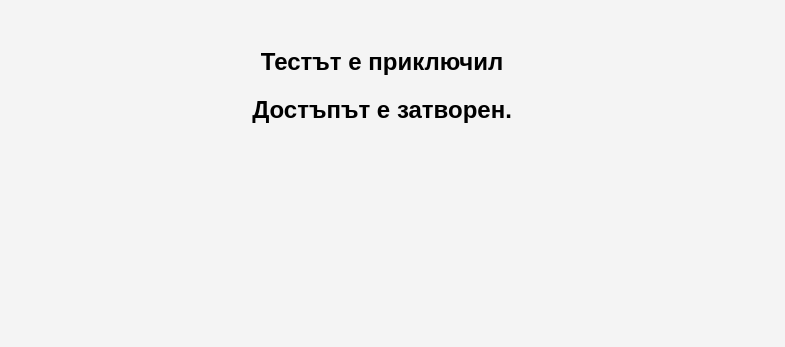
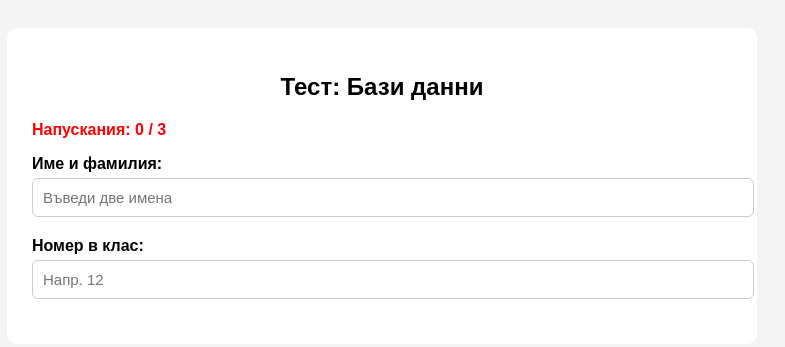
Before and after one commit to hrVasilev/db-test, a plain HTML site: page index.html in a window 1280 px wide. Shown: the whole page, without its empty margins (258-1043 px from the left). Drawn offline with Linux system fonts and the light colour scheme.

Commit message:
Update index.html

```diff
--- a/index.html
+++ b/index.html
@@ -73,10 +73,10 @@
 </head>
 <body>
 
-    <h2>Тестът е приключил</h2>
-<h2>Достъпът е затворен.</h2>
+    <!--<h2>Тестът е приключил</h2>
+<h2>Достъпът е затворен.</h2>-->
 
-<!--<div class="container">
+<div class="container">
     <h2>Тест: Бази данни</h2>
     <p id="warning">Напускания: 0 / 3</p>
 
@@ -339,7 +339,7 @@ q16:"a", q17:"a", q18:"a", q19:"a", q20:"a"
         document.querySelectorAll("input").forEach(el => el.disabled = true);
     }
 </script>
-    -->
+
 
 </body>
 
```
